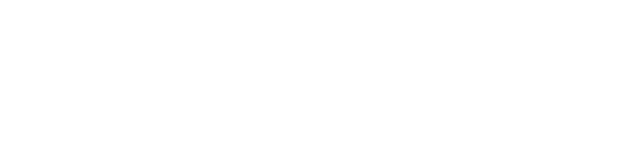
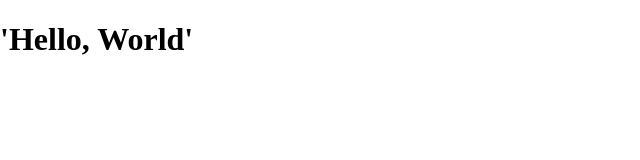
Before and after one commit to ciaranBro/template-test, a plain HTML site: page index.html in a window 1280 px wide. Shown: the whole page, without its empty margins (0-640 px from the left). Drawn offline with Linux system fonts and the light colour scheme.

Commit message:
h1 added

```diff
--- a/index.html
+++ b/index.html
@@ -9,6 +9,7 @@
     <link rel="stylesheet" href="style.css">
 </head>
 <body>
+    <h1>'Hello, World'</h1>
     <!-- Script -->
     <script type="text/javascript" src="script.js"></script>
 </body>
```
